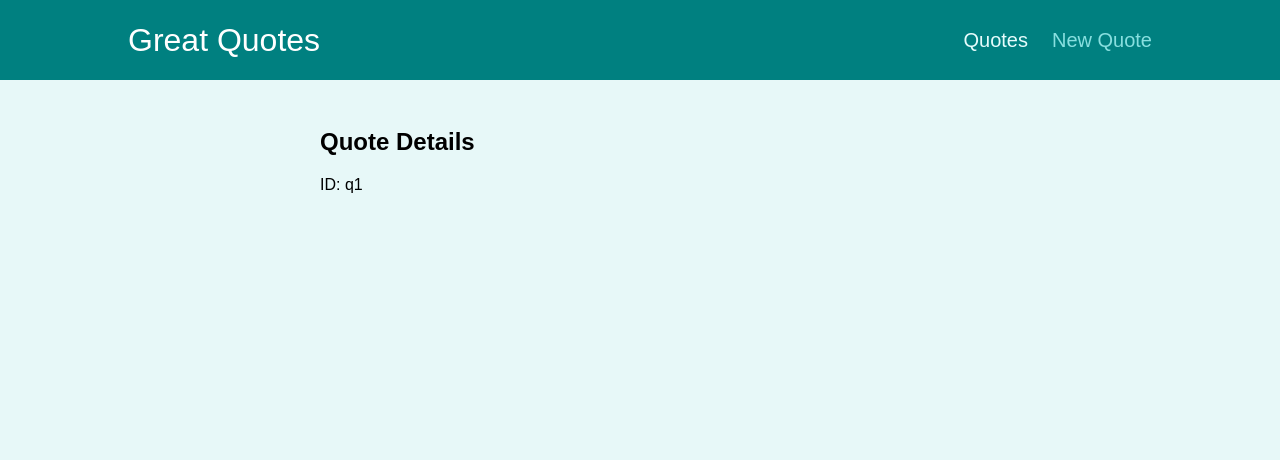
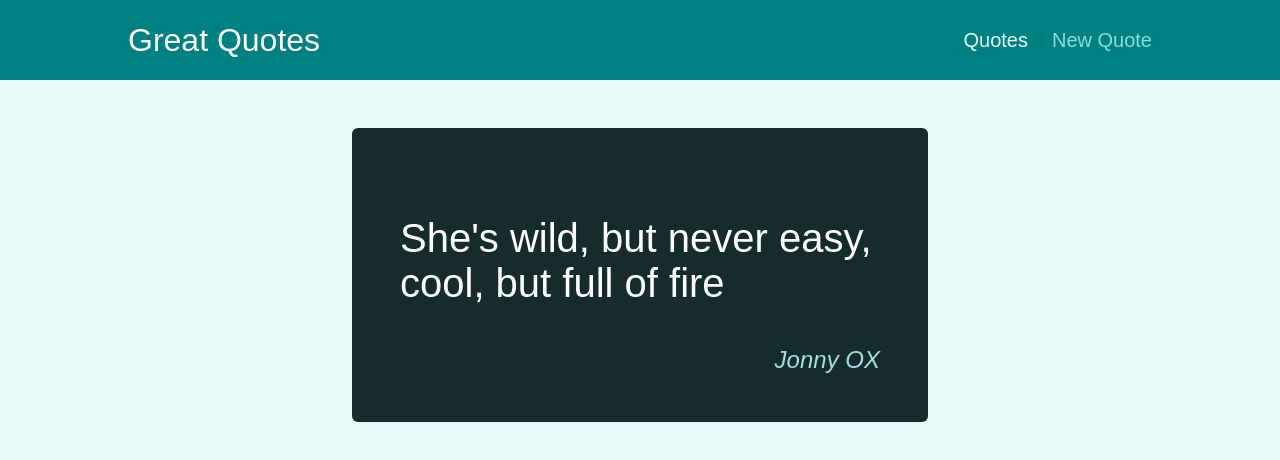
Before and after one commit to Almsrr/great-quotes, a React (Create React App) app: page /quotes/q1 in a window 1280 px wide. Shown: the top 460 px of the page. Built offline with nearby package versions, Linux system fonts and the light colour scheme.

Commit message:
show quote in detail

```diff
--- a/src/components/quotes/QuoteItem.js
+++ b/src/components/quotes/QuoteItem.js
@@ -1,17 +1,21 @@
-import classes from './QuoteItem.module.css';
+import { Link } from "react-router-dom";
+
+import classes from "./QuoteItem.module.css";
 
 const QuoteItem = (props) => {
+  const { id, text, author } = props;
+
   return (
     <li className={classes.item}>
       <figure>
         <blockquote>
-          <p>{props.text}</p>
+          <p>{text}</p>
         </blockquote>
-        <figcaption>{props.author}</figcaption>
+        <figcaption>{author}</figcaption>
       </figure>
-      <a className='btn'>
+      <Link to={`/quotes/${id}`} className="btn">
         View Fullscreen
-      </a>
+      </Link>
     </li>
   );
 };
--- a/src/pages/QuoteDetails.js
+++ b/src/pages/QuoteDetails.js
@@ -2,14 +2,20 @@ import { useParams, Route } from "react-router-dom";
 import { Fragment } from "react";
 
 import Comments from "../components/comments/Comments";
+import { DUMMY_QUOTES } from "./Quotes";
+import HighlightedQuote from "../components/quotes/HighlightedQuote";
 
 function QuoteDetails() {
   const params = useParams();
+
+  const quote = DUMMY_QUOTES.find((quote) => quote.id === params.quoteId);
+
+  if (!quote) return <p>Quote Not Found</p>;
+
   return (
     <Fragment>
       <section>
-        <h1>Quote Details</h1>
-        <p>ID: {params.quoteId}</p>
+        <HighlightedQuote text={quote.text} author={quote.author} />
       </section>
       <Route path="/quotes/:quoteId/comments">
         <Comments />
--- a/src/pages/Quotes.js
+++ b/src/pages/Quotes.js
@@ -1,15 +1,21 @@
 import QuoteList from "../components/quotes/QuoteList";
 
-const DUMMY_QUOTES = [
+export const DUMMY_QUOTES = [
   {
+    id: "q1",
     text: "She's wild, but never easy, cool, but full of fire",
     author: "Jonny OX",
   },
   {
+    id: "q2",
     text: "I Knew I really love her, when I miss her, and she was still in my arms",
     author: "Atticus",
   },
-  { text: "Everything mortal has moments inmortal", author: "Amy Lowell" },
+  {
+    id: "q3",
+    text: "Everything mortal has moments inmortal",
+    author: "Amy Lowell",
+  },
 ];
 
 function Quotes() {
```
